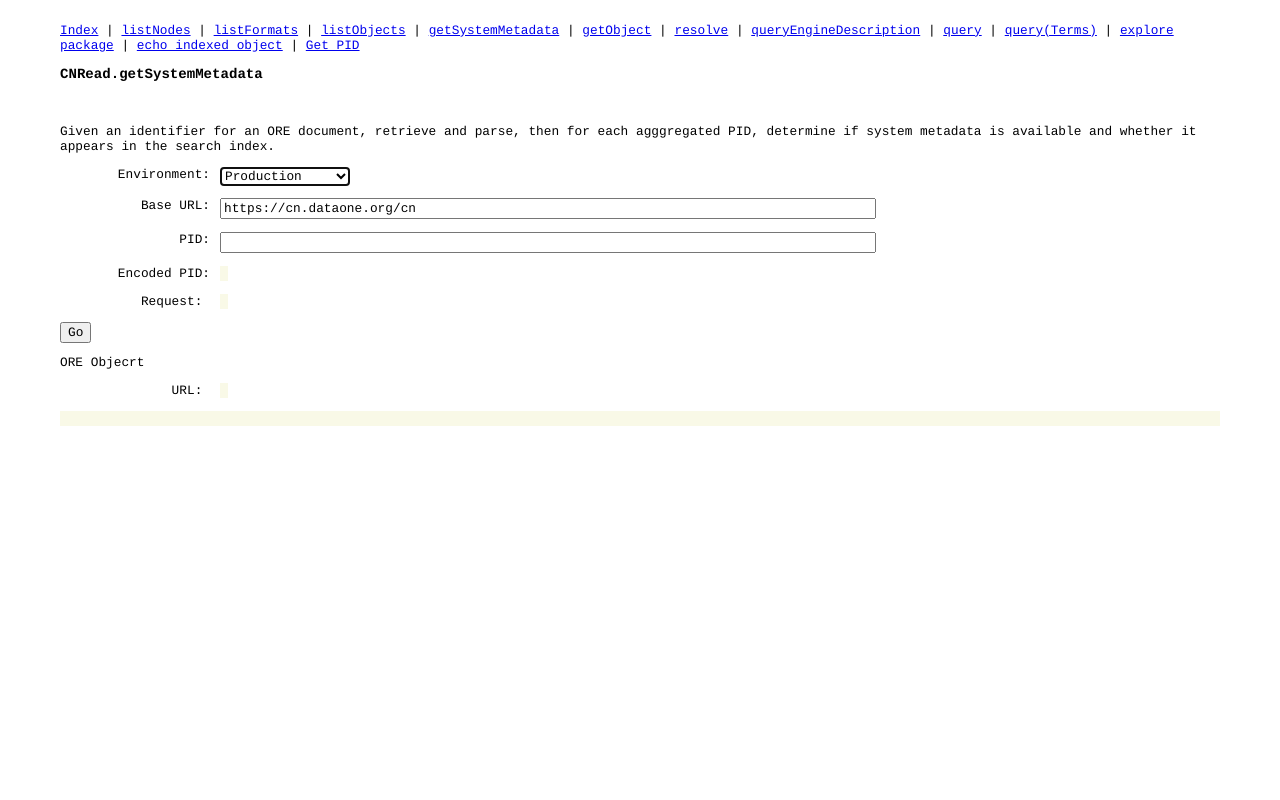
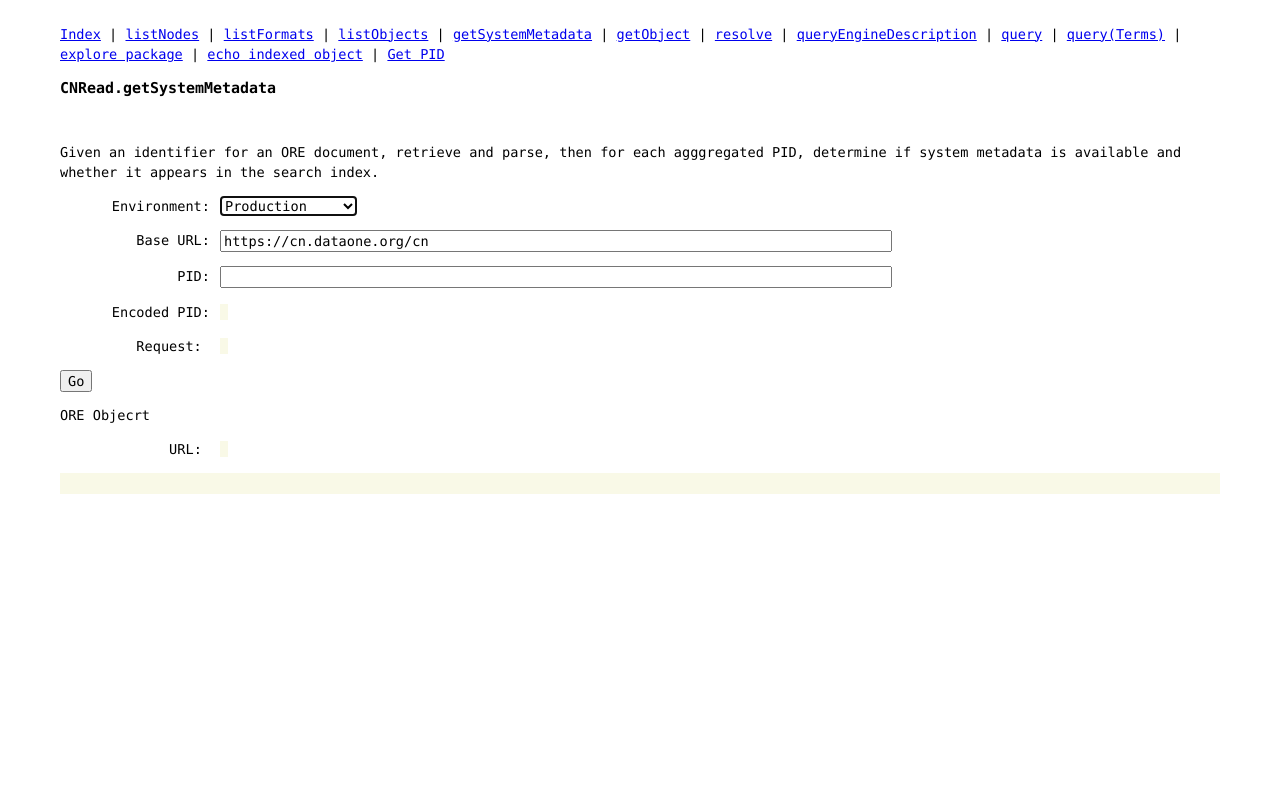
Before and after one commit to DataONEorg/examples.dataone.org, a Flask app: page /ore.html in a window 1280 px wide. Run offline with Flask 2, Linux system fonts and the light colour scheme; parts of the project's set-up code (start-up, migrations or seed data) failed here and were passed over.

Commit message:
Updates to examples

```diff
--- a/d1_examples/__init__.py
+++ b/d1_examples/__init__.py
@@ -6,6 +6,7 @@ import logging
 import os
 from flask import Flask, request, Response, \
   send_from_directory, jsonify, render_template
+from flask_headers import headers
 import requests
 import requests.utils
 import urllib3.contrib.pyopenssl
@@ -142,6 +143,7 @@ def create_app(test_config=None):
 
   @app.route('/', defaults={'path': 'index.html'})
   @app.route('/<path:path>')
+  @headers({'Access-Control-Allow-Origin':'*'})
   def root(path):
     if path == 'favicon.ico':
       return sendError('',request.method,'Not Found', 404)
@@ -150,17 +152,20 @@ def create_app(test_config=None):
 
   @app.route('/ore.html', defaults={'pid': ''})
   @app.route('/ore.html/<path:pid>')
+  @headers({'Access-Control-Allow-Origin':'*'})
   def oreProcess(pid):
     logging.debug("ore.html, pid = " + pid)
     return render_template('ore.html', pid=pid)
 
 
   @app.route('/status/__ajaxproxy/<path:target>', methods=['GET', 'POST', ])
+  @headers({'Access-Control-Allow-Origin':'*'})
   def proxyNodeStatus(target):
     return proxyNode(target)
 
 
   @app.route('/__ajaxproxy/<path:target>', methods=['GET', 'POST', ])
+  @headers({'Access-Control-Allow-Origin':'*'})
   def proxyNode(target):
     if target == '':
       return "<error>/__ajaxproxy/...</error>", 404
@@ -227,6 +232,7 @@ def create_app(test_config=None):
 
 
   @app.route('/oreparse/', methods=['GET', 'POST', ])
+  @headers({'Access-Control-Allow-Origin':'*'})
   def parseResourceMap():
     '''
     given GET | POST ore=ORE-Identifier
--- a/d1_examples/static/css/default.css
+++ b/d1_examples/static/css/default.css
@@ -1,9 +1,10 @@
 html {
-  font-size: 80%;
+  font-size: 0.85em;
+  line-height: 150%;
 }
 
 * {
-  font-family: Bitstream Vera Sans Mono, Andale Mono, Courier;
+  font-family: "SF Mono", Menlo, monospace;
 }
 
 
--- a/d1_examples/templates/ore.html
+++ b/d1_examples/templates/ore.html
@@ -62,7 +62,7 @@ function doProcessInfo(xml, dest_element) {
 function doGetQueryCounts(pid, target) {
   var url = getServiceUrl("query/solr", "v2", "");
   var q = addSolrQueryParams("*:*",{"id":pid});
-  url = addUrlQueryParams(url, {"rows":0,"q":q}, false);
+  url = addUrlQueryParams(url, {"rows":1,"q":q}, false);
   var proxyurl = getProxyUrl() + encodeURIComponent(url);
   console.log("Request URL = " + url);
   $(target).text("...");
@@ -72,7 +72,7 @@ function doGetQueryCounts(pid, target) {
     async: true,
     success: function(xml) {
       console.log(xml);
-      var nmatches = $(xml).find("result").attr("numFound");
+      var nmatches = $(xml).find("date[name='dateModified']").text();
       $(target).text(nmatches);
     },
     error: function(jqXHR, textStatus, errorThrown) {
@@ -95,8 +95,8 @@ function doRetrieveInfo(pid, target1, target2) {
     async: true,
     success: function(xml) {
       console.log(xml);
-      $(target1).text("ok");
-      $(target2).text( $(xml).find("formatId").text());
+      $(target1).text( $(xml).find("dateSysMetadataModified").text() );
+      $(target2).text( $(xml).find("formatId").text() );
     },
     error: function(jqXHR, textStatus, errorThrown) {
       $(target1).text(textStatus);
```
